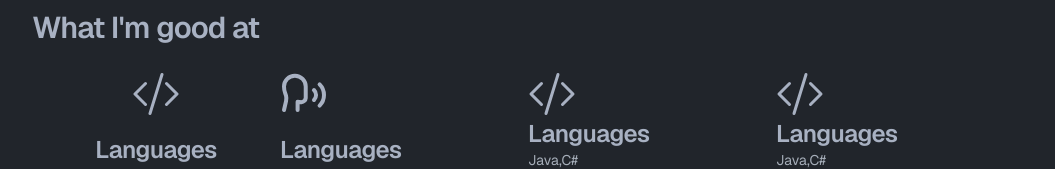
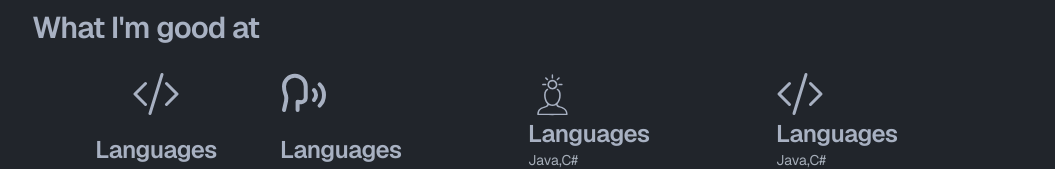
Before and after one commit to MartinChrrr/portfolio-next, a Next.js app: page / in a window 1280 px wide. Shown: the part 1026-1195 px from the top of the page, without its empty margins (112-1167 px from the left). Built offline with nearby package versions, Linux system fonts and the light colour scheme; a web font is replaced by a local one.

Commit message:
speech icon second page

```diff
--- a/app/_components/Skills.tsx
+++ b/app/_components/Skills.tsx
@@ -2,6 +2,7 @@ import { Badge } from "@/components/ui/badge"
 import { Section } from "./Section"
 import { CodeIcons } from "./icons/CodeIcons"
 import { SpeechIcon } from "./icons/SpeechIcon"
+import { SoftSkillsIcon } from "./icons/SoftSkillsIcon"
 
 export const Skills = () => {
     return (
@@ -24,7 +25,7 @@ export const Skills = () => {
 
                 </div>
                 <div className="flex flex-col flex-[1]">
-                    <CodeIcons size={48}/>
+                    <SoftSkillsIcon size={48}/>
                     <h3 className="text-2xl font-semibold tracking-tight">Languages</h3>
                     <p className="text-muted-foreground text-sm">Java,C#</p>
                 </div>
--- /dev/null
+++ b/app/_components/icons/SoftSkillsIcon.tsx
@@ -0,0 +1,57 @@
+import { ComponentPropsWithoutRef } from "react"
+
+export const SoftSkillsIcon = (props: ComponentPropsWithoutRef<"svg"> & {size?: number}) => {
+    const size = props.size ?? 12;
+    return (
+    <svg      width={size}
+    height={size}
+    fill="currentColor"  viewBox="0 0 582.000000 761.000000"
+ preserveAspectRatio="xMidYMid meet" {...props}>
+
+<g transform="translate(0.000000,761.000000) scale(0.100000,-0.100000)"
+fill="currentColor" stroke="none">
+<path d="M2913 6900 c-17 -10 -37 -28 -42 -39 -7 -12 -11 -115 -11 -280 l0
+-261 33 -37 c29 -31 40 -36 80 -37 40 -1 51 4 79 32 l33 32 3 254 c3 289 -1
+311 -61 339 -46 22 -75 21 -114 -3z"/>
+<path d="M4001 6468 c-40 -11 -342 -303 -361 -349 -16 -39 -5 -90 25 -119 18
+-17 40 -25 81 -28 l55 -5 170 170 c154 152 171 173 175 208 10 84 -64 146
+-145 123z"/>
+<path d="M1844 6436 c-38 -38 -45 -86 -20 -134 8 -15 84 -96 168 -179 l154
+-153 47 0 c85 0 127 38 127 117 0 36 -10 48 -173 210 l-174 173 -47 0 c-41 0
+-53 -5 -82 -34z"/>
+<path d="M2805 6035 c-130 -29 -216 -67 -312 -139 -121 -91 -219 -227 -269
+-371 -26 -73 -28 -92 -29 -230 0 -168 13 -226 81 -356 99 -188 300 -344 509
+-395 96 -24 287 -24 375 -1 379 101 646 468 601 827 -40 313 -282 580 -600
+659 -99 25 -260 27 -356 6z m300 -246 c88 -24 169 -73 245 -149 137 -138 189
+-306 145 -475 -23 -88 -62 -153 -140 -230 -171 -172 -397 -212 -613 -109 -266
+127 -376 439 -246 696 35 69 143 179 211 216 57 29 137 56 198 66 41 6 151 -3
+200 -15z"/>
+<path d="M1403 5410 c-82 -49 -84 -153 -4 -207 33 -22 40 -23 280 -23 270 0
+280 2 318 59 28 42 29 86 3 128 -36 60 -53 63 -322 63 -223 0 -246 -2 -275
+-20z"/>
+<path d="M3993 5416 c-57 -26 -81 -112 -48 -175 29 -57 59 -62 331 -59 l246 3
+35 39 c33 35 35 42 31 88 -4 39 -12 57 -37 81 l-31 32 -248 2 c-195 2 -254 0
+-279 -11z"/>
+<path d="M2072 4610 c-71 -47 -173 -154 -232 -241 -111 -163 -173 -379 -183
+-639 -5 -124 11 -411 29 -515 65 -385 233 -738 468 -988 24 -26 26 -32 16 -62
+-17 -50 -82 -146 -125 -184 -56 -49 -124 -76 -355 -143 -461 -133 -686 -260
+-880 -498 -64 -79 -144 -230 -180 -339 -26 -80 -60 -302 -60 -396 0 -76 20
+-123 62 -147 19 -11 446 -13 2348 -13 2222 0 2326 1 2351 18 46 31 52 63 46
+220 -20 499 -301 860 -827 1062 -47 18 -179 61 -295 95 -115 34 -236 76 -269
+92 -77 39 -137 103 -182 194 l-37 74 66 69 c134 143 274 389 347 610 78 237
+112 459 113 741 1 265 -34 450 -117 626 -57 121 -114 200 -207 290 -90 87
+-140 114 -209 114 -43 0 -56 -5 -80 -29 -33 -33 -45 -69 -35 -108 6 -27 36
+-58 144 -151 172 -150 261 -396 261 -727 0 -665 -265 -1213 -681 -1409 -41
+-20 -101 -42 -135 -51 -146 -37 -374 -35 -518 4 -494 136 -846 792 -812 1516
+7 164 24 261 61 365 55 154 103 218 282 380 54 49 66 82 52 136 -14 50 -51 74
+-114 74 -45 0 -62 -6 -113 -40z m390 -2594 c335 -155 736 -153 1049 4 33 17
+62 30 63 28 1 -2 11 -23 22 -48 32 -68 106 -160 163 -203 76 -58 170 -100 336
+-152 471 -145 629 -222 795 -386 147 -146 216 -300 244 -541 l6 -48 -2159 0
+-2159 0 5 48 c8 80 40 224 62 284 63 166 246 354 438 451 94 48 249 106 465
+172 286 89 360 126 463 229 57 58 88 98 105 138 14 32 25 58 26 58 1 0 35 -16
+76 -34z"/>
+</g>
+    </svg>
+
+    )
+}
--- a/app/_components/icons/SpeechIcon.tsx
+++ b/app/_components/icons/SpeechIcon.tsx
@@ -5,7 +5,8 @@ export const SpeechIcon = (props: ComponentPropsWithoutRef<"svg"> & {size?: numb
     return (
     <svg      width={size}
     height={size}
-viewBox="0 0 24 24" fill="none" stroke="currentColor" stroke-width="2" stroke-linecap="round" stroke-linejoin="round" ><path d="M8.8 20v-4.1l1.9.2a2.3 2.3 0 0 0 2.164-2.1V8.3A5.37 5.37 0 0 0 2 8.25c0 2.8.656 3.054 1 4.55a5.77 5.77 0 0 1 .029 2.758L2 20"/><path d="M19.8 17.8a7.5 7.5 0 0 0 .003-10.603"/><path d="M17 15a3.5 3.5 0 0 0-.025-4.975"/>
+viewBox="0 0 24 24" fill="none" stroke="currentColor" stroke-width="2" stroke-linecap="round" stroke-linejoin="round" {...props}>
+    <path d="M8.8 20v-4.1l1.9.2a2.3 2.3 0 0 0 2.164-2.1V8.3A5.37 5.37 0 0 0 2 8.25c0 2.8.656 3.054 1 4.55a5.77 5.77 0 0 1 .029 2.758L2 20"/><path d="M19.8 17.8a7.5 7.5 0 0 0 .003-10.603"/><path d="M17 15a3.5 3.5 0 0 0-.025-4.975"/>
     </svg>
     )
 }
--- /dev/null
+++ b/app/dashboard/page.tsx
@@ -0,0 +1,12 @@
+export default function Page() {
+const image = "/images/handigital.png";
+  return (
+    <div>
+        <img src={image} alt="tets"/>
+        <p>
+            test
+        </p>
+    </div>
+
+  );
+}
```
